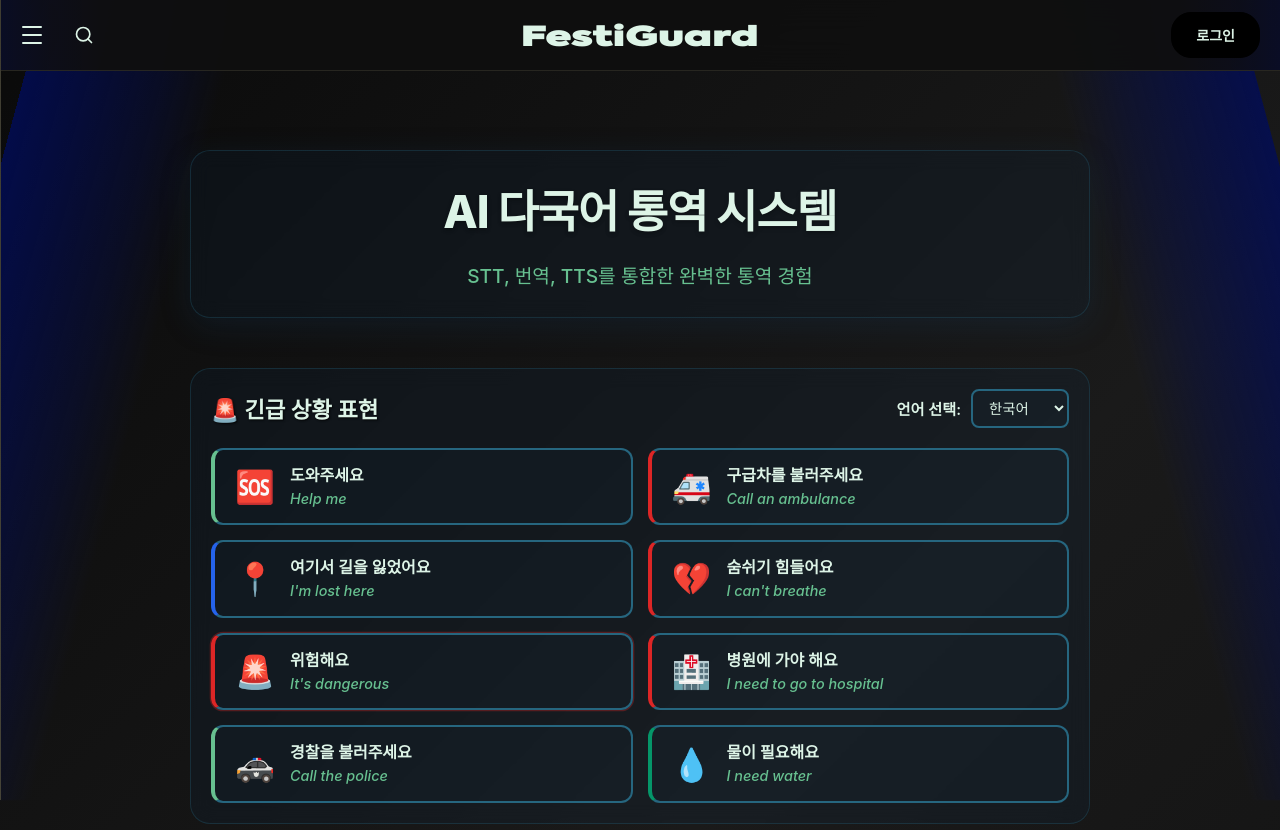
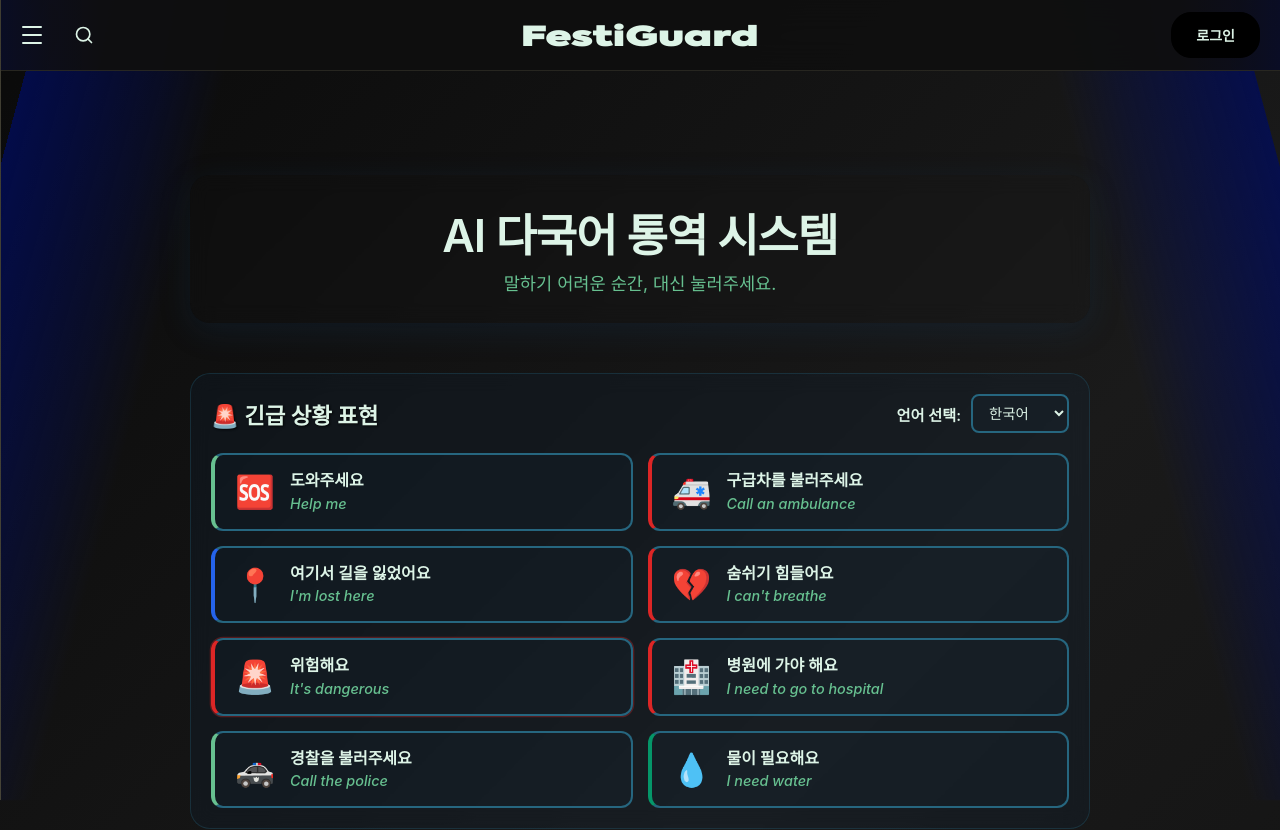
Before and after one commit to sodaaw/KurtainCall-Frontend, a React (Create React App) app: page /ai-translation in a window 1280 px wide. Shown: the top 830 px of the page. Built offline with nearby package versions, Linux system fonts and the light colour scheme; no server answers; a web font is replaced by a local one.

Commit message:
번역페이지 css 수정

```diff
--- a/src/components/AITranslation.css
+++ b/src/components/AITranslation.css
@@ -78,11 +78,9 @@
 /* 헤더 */
 .ai-translation-header {
   text-align: center;
-  margin: 30px 0 50px 0;
+  margin: 55px 0 50px 0;
   padding: 25px;
-  background: rgba(18, 65, 112, 0.1);
   border-radius: 20px;
-  border: 1px solid rgba(38, 102, 127, 0.3);
   box-shadow: 0 8px 32px rgba(18, 65, 112, 0.2);
   backdrop-filter: blur(10px);
 }
@@ -90,18 +88,17 @@
 .ai-translation-title {
   color: var(--text);
   font-size: 2.8rem;
-  font-weight: 800;
-  margin: 0 0 20px 0;
-  text-shadow: 0 2px 4px rgba(0, 0, 0, 0.3);
+  font-weight: 600;
+  margin: 0 0 5px 0;
   letter-spacing: -1px;
 }
 
 .ai-translation-subtitle {
   color: var(--text-sub);
-  font-size: 1.2rem;
+  font-size: 1.1rem;
   margin: 0;
   line-height: 1.6;
-  font-weight: 500;
+  font-weight: 400;
 }
 
 /* 메인 번역 영역 */
--- a/src/components/AITranslation.jsx
+++ b/src/components/AITranslation.jsx
@@ -484,7 +484,7 @@ const AITranslation = () => {
       <div className="ai-translation-content">
         <div className="ai-translation-header">
           <h1 className="ai-translation-title">AI 다국어 통역 시스템</h1>
-          <p className="ai-translation-subtitle">STT, 번역, TTS를 통합한 완벽한 통역 경험</p>
+          <p className="ai-translation-subtitle">말하기 어려운 순간, 대신 눌러주세요.</p>
         </div>
 
         <div className="translation-main">
```
